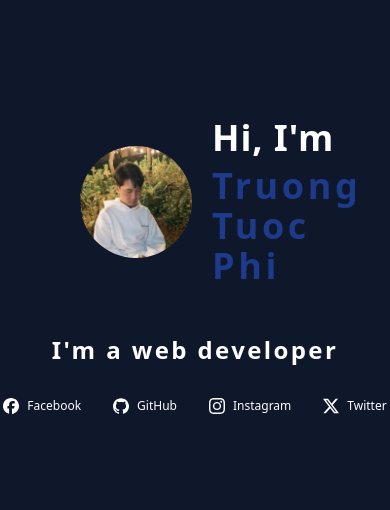
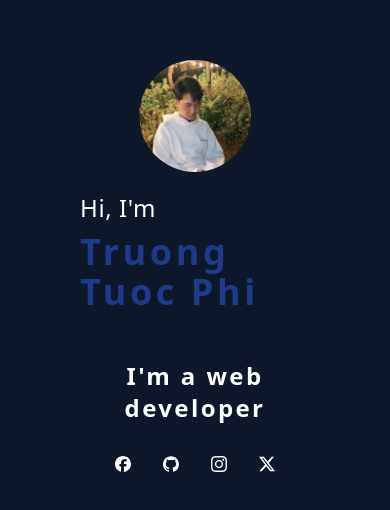
Before and after one commit to truongtuocphi/PersonalPage, a React (Create React App) app: page / in a window 390 px wide. Shown: the part 156-666 px from the top of the page. Built offline with nearby package versions, Linux system fonts and the light colour scheme.

Commit message:
fix reponsitve

```diff
--- a/src/App.js
+++ b/src/App.js
@@ -48,14 +48,14 @@ function App() {
 
   return (
     <div className="w-full h-screen bg-slate-900 flex flex-col justify-center items-center p-20">
-      <div className="flex items-center gap-5 md:gap-14">
+      <div className="flex flex-col items-center gap-5 md:gap-14 md:flex-row">
         <img
           src={avatar}
           alt="avatar"
           className="size-28 rounded-full sm:size-36"
         />
         <div className="flex flex-col gap-2 sm:gap-6 transition ease-in-out delay-150 hover:-translate-y-1 hover:scale-110 duration-300">
-          <div className="text-white font-bold text-4xl tracking-wide sm:text-4xl">
+          <div className="text-white font-normal text-2xl tracking-wide sm:text-4xl sm:font-bold">
             Hi, I'm
           </div>
           <div
@@ -83,7 +83,7 @@ function App() {
             >
               <div className="flex items-center gap-2 transition ease-in-out delay-150 hover:-translate-y-1 hover:scale-110 duration-300">
                 {items.icon}
-                <p className="text-white font-thin text-xs sm:text-sm">
+                <p className="text-white font-thin text-xs hidden sm:text-sm sm:block">
                   {items.title}
                 </p>
               </div>
```
